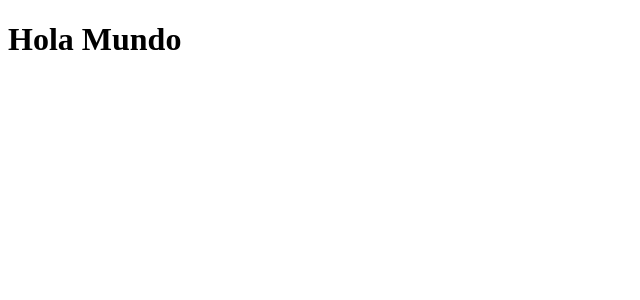
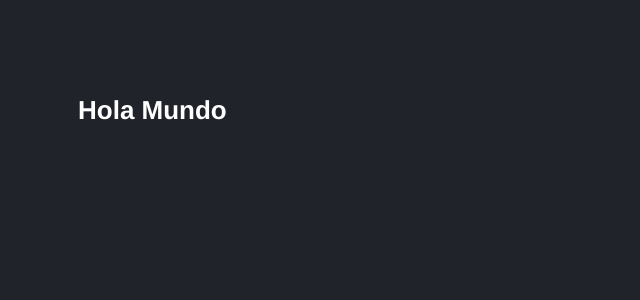
Before and after one commit to reinaldorrivas/fh-react-cero-experto-intro, a React (Vite) app: page / in a window 1280 px wide. Shown: the top 300 px of the page, without its empty margins (0-640 px from the left). Built offline with nearby package versions, Linux system fonts and the light colour scheme.

Commit message:
fh-react-intro: Main Starter Point

```diff
--- a/src/main.jsx
+++ b/src/main.jsx
@@ -1,6 +1,7 @@
 import { StrictMode } from 'react';
 import { createRoot } from 'react-dom/client';
 import App from './App';
+import './styles.css';
 
 createRoot(document.getElementById('root')).render(
   <StrictMode>
--- /dev/null
+++ b/src/styles.css
@@ -0,0 +1,11 @@
+html {
+  font-size: 62.5%;
+}
+
+body {
+  background-color: #21232a;
+  color: #fff;
+  font-family: Helvetica, sans-serif;
+  font-size: 1.3rem;
+  padding: 70px;
+}
```
